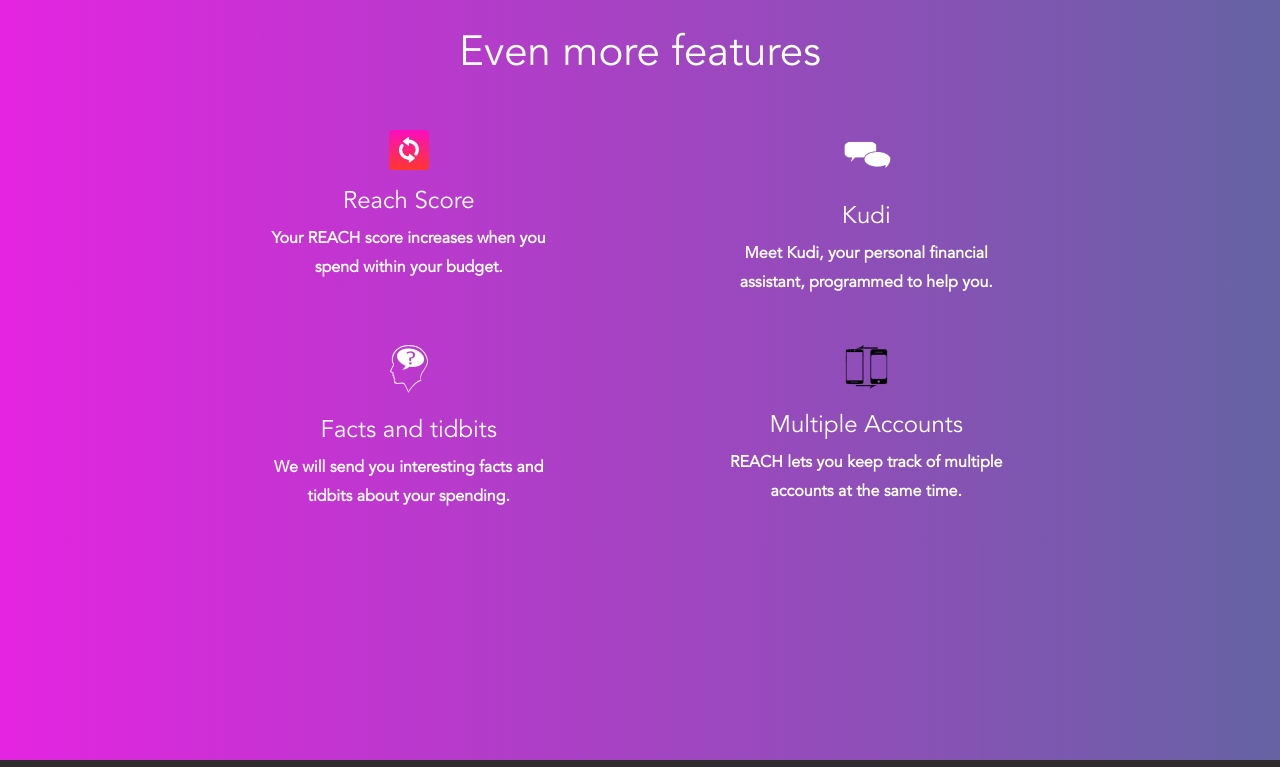
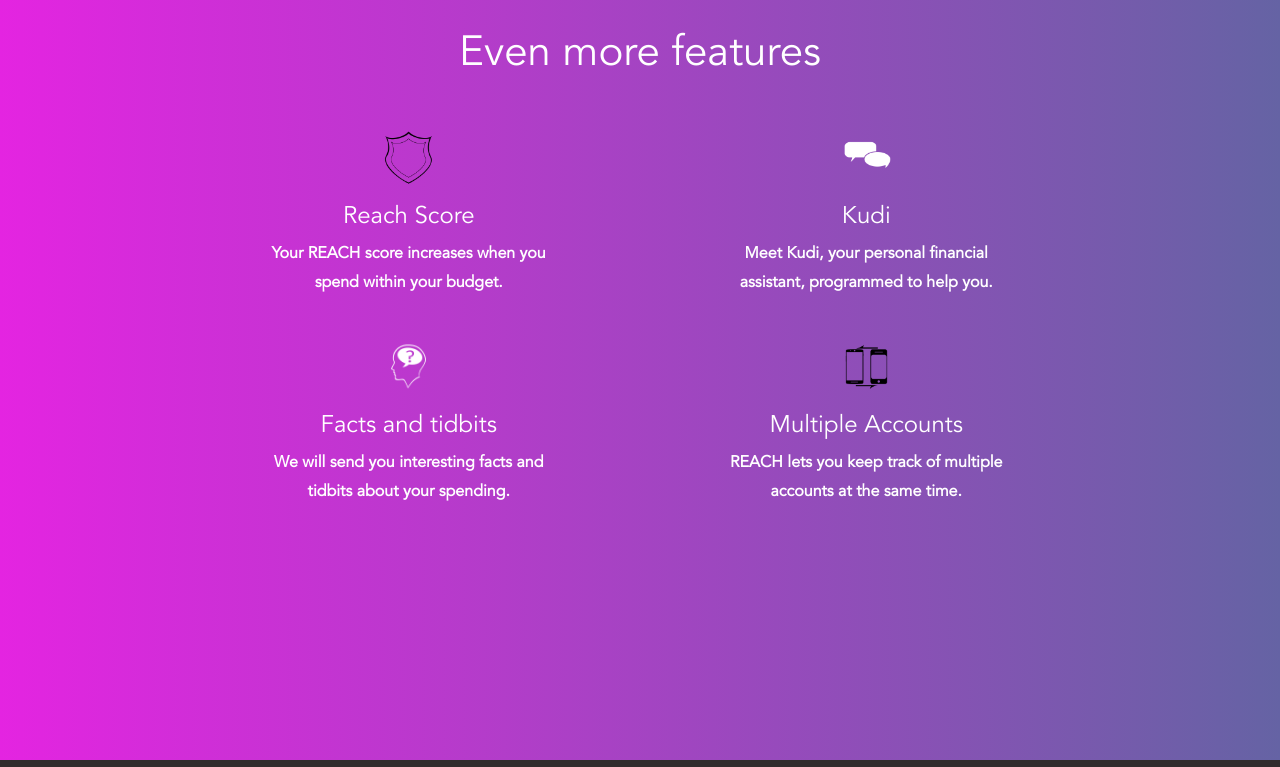
Before and after one commit to jayhem2isu/findreach, a plain HTML site: page feature.html in a window 1280 px wide. Shown: the part 2000-2767 px from the top of the page. Drawn offline with Linux system fonts and the light colour scheme.

Commit message:
reach-score icon

```diff
--- a/feature.html
+++ b/feature.html
@@ -161,7 +161,7 @@
 
         <div class="first-row col-md-12">
           <div class="col-md-3 even-more-features-left">
-            <div class="text-center"><img src="img/icon-recurring.svg"></div>
+            <div class="text-center"><img src="img/reach-score.png" width="55"></div>
             <h1 class="text-center extra-f-h1 ">Reach Score</h1>
 
             <p class="ppp">Your REACH score increases when you spend within your budget.</p>
@@ -175,7 +175,7 @@
 
         <div class="second-row col-md-12">
           <div class="col-md-3 even-more-features-left ">
-            <div class="text-center"><img src="img/tidbits.png" width="60"></div>
+            <div class="text-center"><img src="img/tidbits.png" width="55"></div>
             <h1 class="text-center extra-f-h1">Facts and tidbits</h1>
 
             <p class="ppp">We will send you interesting facts and tidbits about your spending.</p>
```
Also changed, not shown: img/reach-score.png (added).
